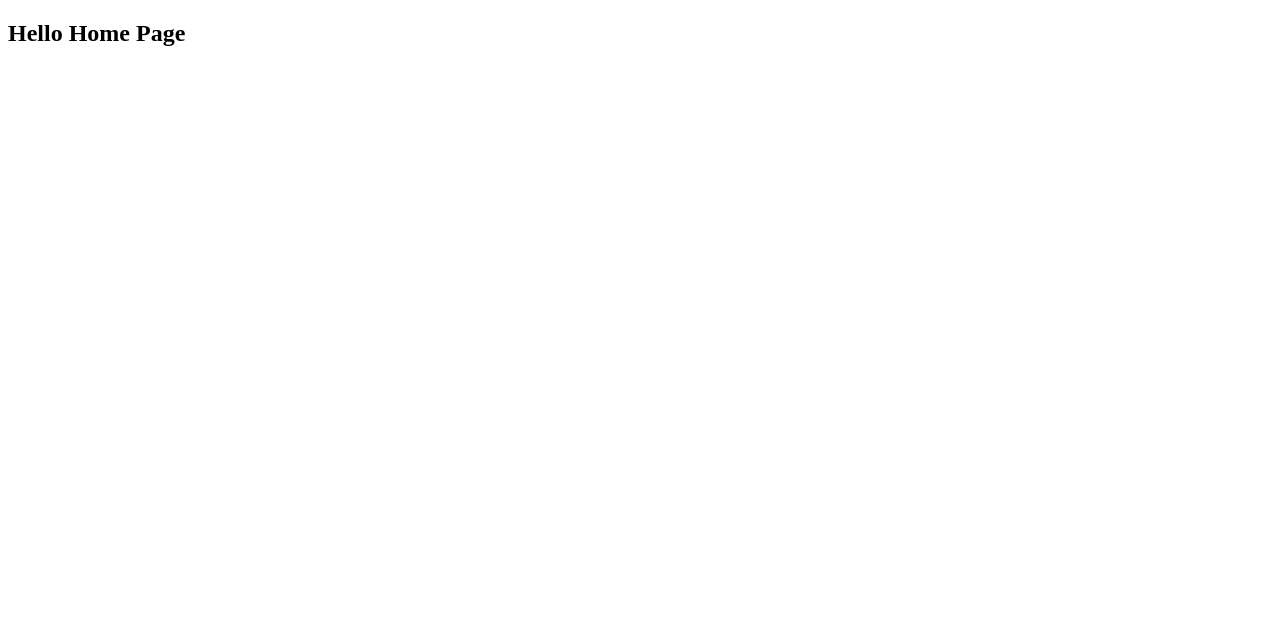
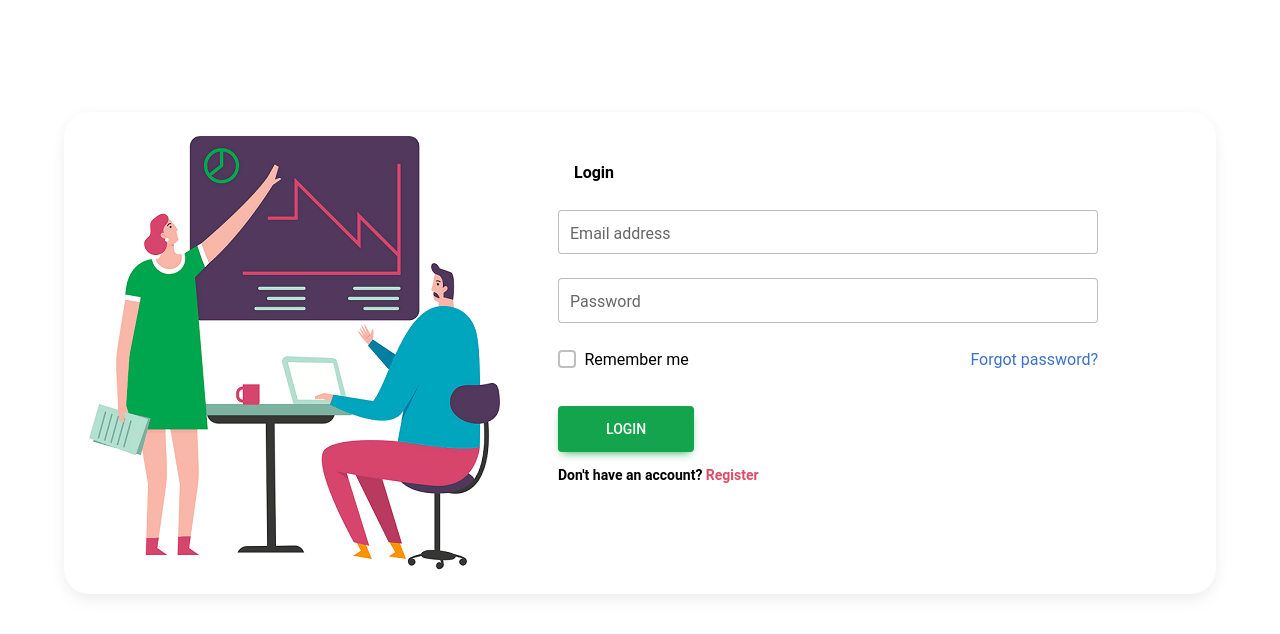
Before and after one commit to drivedock/drivedock-frontend, a React (Vite) app: page / in a window 1280 px wide. Shown: the top 634 px of the page. Built offline with nearby package versions, Linux system fonts and the light colour scheme.

Commit message:
login and signup page

```diff
--- a/package.json
+++ b/package.json
@@ -9,8 +9,10 @@
     "preview": "vite preview"
   },
   "dependencies": {
+    "@fortawesome/fontawesome-free": "^6.3.0",
     "@popperjs/core": "^2.11.6",
     "bootstrap": "^5.2.3",
+    "mdb-react-ui-kit": "^5.1.0",
     "react": "^18.2.0",
     "react-dom": "^18.2.0"
   },
--- a/src/App.jsx
+++ b/src/App.jsx
@@ -1,11 +1,13 @@
 import { useState } from 'react'
 import reactLogo from './assets/react.svg'
 import HomePage from './pages/HomePage'
+import LoginPage from './pages/LoginPage'
+import SignupPage from './pages/SignupPage'
 
 function App() {
 
   return (
-    <HomePage />
+    <LoginPage />
   )
 }
 
--- /dev/null
+++ b/src/pages/LoginPage/LoginPage.module.css
@@ -0,0 +1,15 @@
+.divider:after,
+.divider:before {
+  content: "";
+  flex: 1;
+  height: 1px;
+  background: #eee;
+}
+.h-custom {
+  height: calc(100% - 73px);
+}
+@media (max-width: 450px) {
+  .h-custom {
+  height: 100%;
+  }
+}
--- /dev/null
+++ b/src/pages/LoginPage/index.jsx
@@ -0,0 +1,51 @@
+import React from 'react';
+import {MDBContainer, MDBCol, MDBRow, MDBBtn, MDBIcon, MDBInput, MDBCheckbox, MDBCard,
+    MDBCardBody,} from 'mdb-react-ui-kit';
+import 'mdb-react-ui-kit/dist/css/mdb.min.css';
+import "@fortawesome/fontawesome-free/css/all.min.css";
+
+function App() {
+
+  return (
+    <MDBContainer fluid className="p-3 my-5 h-custom">
+         <MDBCard className='text-black m-5' style={{borderRadius: '25px'}}>
+            <MDBCardBody>
+
+                <MDBRow>
+
+                    <MDBCol col='7' md='5'>
+                    <img src="src/assets/login.png" class="img-fluid" alt="Sample image" />
+                    </MDBCol>
+
+                    <MDBCol col='4' md='6'>
+                    <div className="divider d-flex align-items-center my-4">
+                        <p className="text-center fw-bold mx-3 mb-0">Login</p>
+                    </div>
+
+                    <MDBInput wrapperClass='mb-4' label='Email address' id='formControlLg' type='email' size="lg"/>
+                    <MDBInput wrapperClass='mb-4' label='Password' id='formControlLg' type='password' size="lg"/>
+
+                    <div className="d-flex justify-content-between mb-4">
+                        <MDBCheckbox name='flexCheck' value='' id='flexCheckDefault' label='Remember me' />
+                        <a href="!#">Forgot password?</a>
+                    </div>
+
+                    <div className='text-center text-md-start mt-4 pt-2'>
+                        <MDBBtn className="mb-0 px-5" size='lg' color='success'>Login</MDBBtn>
+                        <p className="small fw-bold mt-2 pt-1 mb-2">Don't have an account? <a href="#!" className="link-danger">Register</a></p>
+                    </div>
+
+                    </MDBCol>
+
+                </MDBRow>
+            </MDBCardBody>
+
+         </MDBCard>
+
+
+
+    </MDBContainer>
+  );
+}
+
+export default App;
--- /dev/null
+++ b/src/pages/SignupPage/index.jsx
@@ -0,0 +1,67 @@
+import React from 'react';
+import {
+  MDBBtn,
+  MDBContainer,
+  MDBRow,
+  MDBCol,
+  MDBCard,
+  MDBCardBody,
+  MDBCardImage,
+  MDBInput,
+  MDBIcon,
+  MDBCheckbox
+}
+from 'mdb-react-ui-kit';
+
+function App() {
+  return (
+    <MDBContainer fluid>
+
+      <MDBCard className='text-black m-5' style={{borderRadius: '25px'}}>
+        <MDBCardBody>
+          <MDBRow>
+            <MDBCol md='10' lg='6' className='order-2 order-lg-1 d-flex flex-column align-items-center'>
+
+              <p classNAme="text-center h1 fw-bold mb-5 mx-1 mx-md-4 mt-4">Sign up</p>
+
+              <div className="d-flex flex-row align-items-center mb-4 ">
+                <MDBIcon fas icon="user me-3" size='lg'/>
+                <MDBInput label='Your Name' id='form1' type='text' className='w-100'/>
+              </div>
+
+              <div className="d-flex flex-row align-items-center mb-4">
+                <MDBIcon fas icon="envelope me-3" size='lg'/>
+                <MDBInput label='Your Email' id='form2' type='email'/>
+              </div>
+
+              <div className="d-flex flex-row align-items-center mb-4">
+                <MDBIcon fas icon="lock me-3" size='lg'/>
+                <MDBInput label='Password' id='form3' type='password'/>
+              </div>
+
+              <div className="d-flex flex-row align-items-center mb-4">
+                <MDBIcon fas icon="key me-3" size='lg'/>
+                <MDBInput label='Repeat your password' id='form4' type='password'/>
+              </div>
+
+              <div className='mb-4'>
+                <MDBCheckbox name='flexCheck' value='' id='flexCheckDefault' label='Subscribe to our newsletter' />
+              </div>
+
+              <MDBBtn className='mb-4' size='lg'>Register</MDBBtn>
+
+            </MDBCol>
+
+            <MDBCol md='10' lg='6' className='order-1 order-lg-2 d-flex align-items-center'>
+              <MDBCardImage src='https://mdbcdn.b-cdn.net/img/Photos/new-templates/bootstrap-registration/draw1.webp' fluid/>
+            </MDBCol>
+
+          </MDBRow>
+        </MDBCardBody>
+      </MDBCard>
+
+    </MDBContainer>
+  );
+}
+
+export default App;
```
Also changed, not shown: src/assets/login.png (added), src/pages/SignupPage/signupPage.module.css (added), 1 other file (tests, documents, lock files or other folders).
